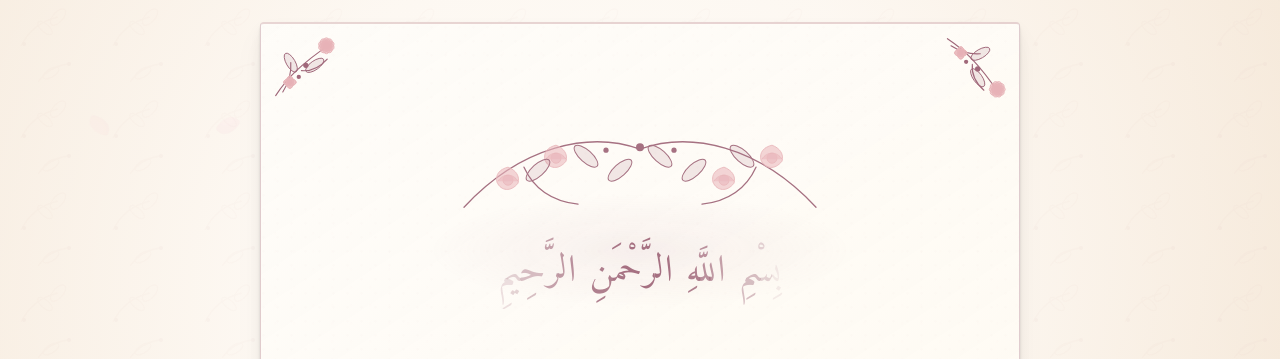
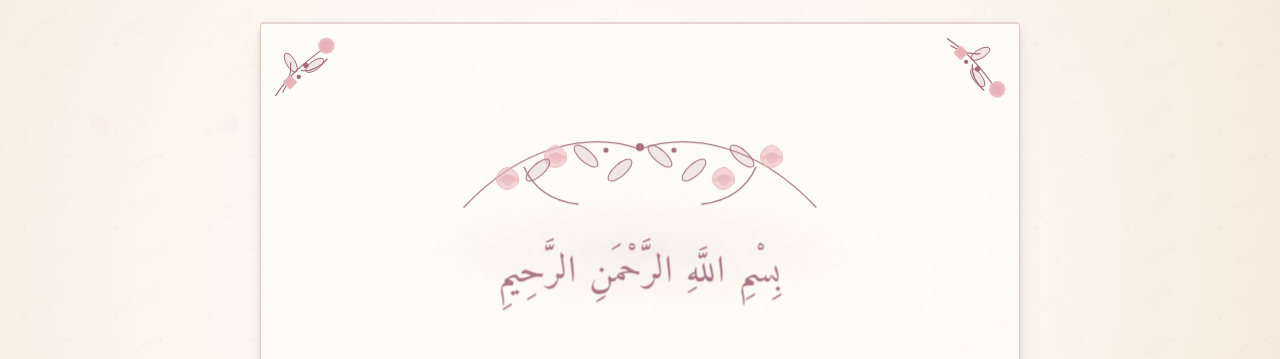
Before and after one commit to asjadbaig-boop/weddinginvitation, a React (Vite) app: page / in a window 1280 px wide. Both pictures are taken after a click on the button "Open wedding invitation". Shown: the top 359 px of the page. Built offline with nearby package versions, Linux system fonts and the light colour scheme; a web font is replaced by a local one.

Commit message:
missing content fixed

```diff
--- a/src/App.jsx
+++ b/src/App.jsx
@@ -1,4 +1,4 @@
-import { useEffect, useMemo, useRef, useState } from 'react'
+import { useEffect, useRef, useState } from 'react'
 import { AnimatePresence, motion } from 'framer-motion'
 
 const BISMILLAH = 'بِسْمِ اللَّهِ الرَّحْمَنِ الرَّحِيمِ'
@@ -199,25 +199,19 @@ function BrideSilhouette() {
 }
 
 function BismillahReveal() {
-  const chars = useMemo(() => {
-    const letters = Array.from(BISMILLAH)
-    const center = (letters.length - 1) / 2
-    return letters.map((char, index) => ({ char, delay: Math.abs(index - center) * 0.025 }))
-  }, [])
-
   return (
-    <p className="bismillah-text" dir="rtl" aria-label={BISMILLAH}>
-      {chars.map(({ char, delay }, index) => (
-        <motion.span
-          key={`${char}-${index}`}
-          initial={{ opacity: 0, y: 12, scale: 0.94 }}
-          animate={{ opacity: 1, y: 0, scale: 1 }}
-          transition={{ delay: 0.3 + delay, duration: 0.45, ease: 'easeOut' }}
-        >
-          {char === ' ' ? '\u00A0' : char}
-        </motion.span>
-      ))}
-    </p>
+    <div style={{ direction: 'rtl', unicodeBidi: 'bidi-override', textAlign: 'center', width: '100%' }}>
+      <motion.p
+        className="bismillah-text"
+        dir="rtl"
+        lang="ar"
+        initial={{ opacity: 0, y: 12, scale: 0.94 }}
+        animate={{ opacity: 1, y: 0, scale: 1 }}
+        transition={{ delay: 0.3, duration: 0.55, ease: 'easeOut' }}
+      >
+        {BISMILLAH}
+      </motion.p>
+    </div>
   )
 }
 
@@ -355,7 +349,7 @@ function CardFront({ onOpen, opened }) {
       <FloralCorner position="br" />
       <FloralCorner position="bl" />
       <div className="closed-card-content">
-        <p className="closed-bismillah" dir="rtl">{BISMILLAH}</p>
+        <p className="closed-bismillah" dir="rtl" lang="ar">{BISMILLAH}</p>
         <CrescentMark />
         <p className="closed-subtitle">a wedding invitation</p>
         <p className="closed-monogram">Asjad · 2026</p>
@@ -383,7 +377,7 @@ function CardInside({ countdown }) {
 
         <RevealSection className="intro-section" delay={0.8}>
           <p className="intro-copy">
-            With the grace of <span className="word-allah">Allah ﷻ</span>
+            With the grace of <span className="word-allah">Allah</span>
             <br />
             and the joy of <i>two families coming together</i>,
           </p>
@@ -435,7 +429,7 @@ function CardInside({ countdown }) {
 
         <RevealSection className="footer-section" delay={3}>
           <p className="made-with-love">August 2026 · with so much love</p>
-          <p className="dua-text" dir="rtl">{DUA}</p>
+          <p className="dua-text" dir="rtl" lang="ar">{DUA}</p>
           <p className="dua-translation">"Our Lord, grant us from among our spouses and offspring comfort to our eyes"</p>
           <p className="surah">Surah Al-Furqan 25:74</p>
         </RevealSection>
@@ -565,7 +559,7 @@ export default function App() {
             exit={{ opacity: 0, scale: 0.98 }}
             transition={{ duration: 0.45 }}
           >
-            <p dir="rtl">{BISMILLAH}</p>
+            <p dir="rtl" lang="ar">{BISMILLAH}</p>
           </motion.div>
         ) : !animDone ? (
           <motion.div
@@ -580,7 +574,7 @@ export default function App() {
                 </div>
                 <div className={`card-preview ${opened ? 'shadow-sweep' : ''}`}>
                   <FloralArch />
-                  <p dir="rtl">{BISMILLAH}</p>
+                  <p dir="rtl" lang="ar">{BISMILLAH}</p>
                 </div>
               </div>
             </div>
--- a/src/index.css
+++ b/src/index.css
@@ -31,6 +31,8 @@
 html {
   overflow-x: hidden;
   scroll-behavior: smooth;
+  -webkit-text-size-adjust: 100%;
+  text-size-adjust: 100%;
 }
 
 body {
@@ -279,6 +281,9 @@ a {
   font-size: clamp(1.55rem, 6vw, 2.35rem);
   line-height: 1.9;
   letter-spacing: 0.03em;
+  direction: rtl;
+  unicode-bidi: bidi-override;
+  text-align: center;
 }
 
 .crescent-mark {
@@ -517,10 +522,12 @@ a {
   margin-top: 0.4rem;
   margin-bottom: -0.4rem;
   width: 100%;
-  overflow: hidden;
+  overflow: visible;
   display: flex;
   flex-direction: column;
   align-items: center;
+  direction: rtl;
+  unicode-bidi: bidi-override;
   background: radial-gradient(ellipse 300px 80px at center 70%, rgba(196, 155, 170, 0.13) 0%, transparent 72%);
 }
 
@@ -952,6 +959,9 @@ a {
   font-size: clamp(1.3rem, 5vw, 1.8rem);
   line-height: 1.9;
   letter-spacing: 0.025em;
+  direction: rtl;
+  unicode-bidi: bidi-override;
+  text-align: center;
   animation: duaBreathe 4s ease-in-out infinite;
 }
 
```
Also changed, not shown: 5 other files (tests, documents, lock files or other folders).
